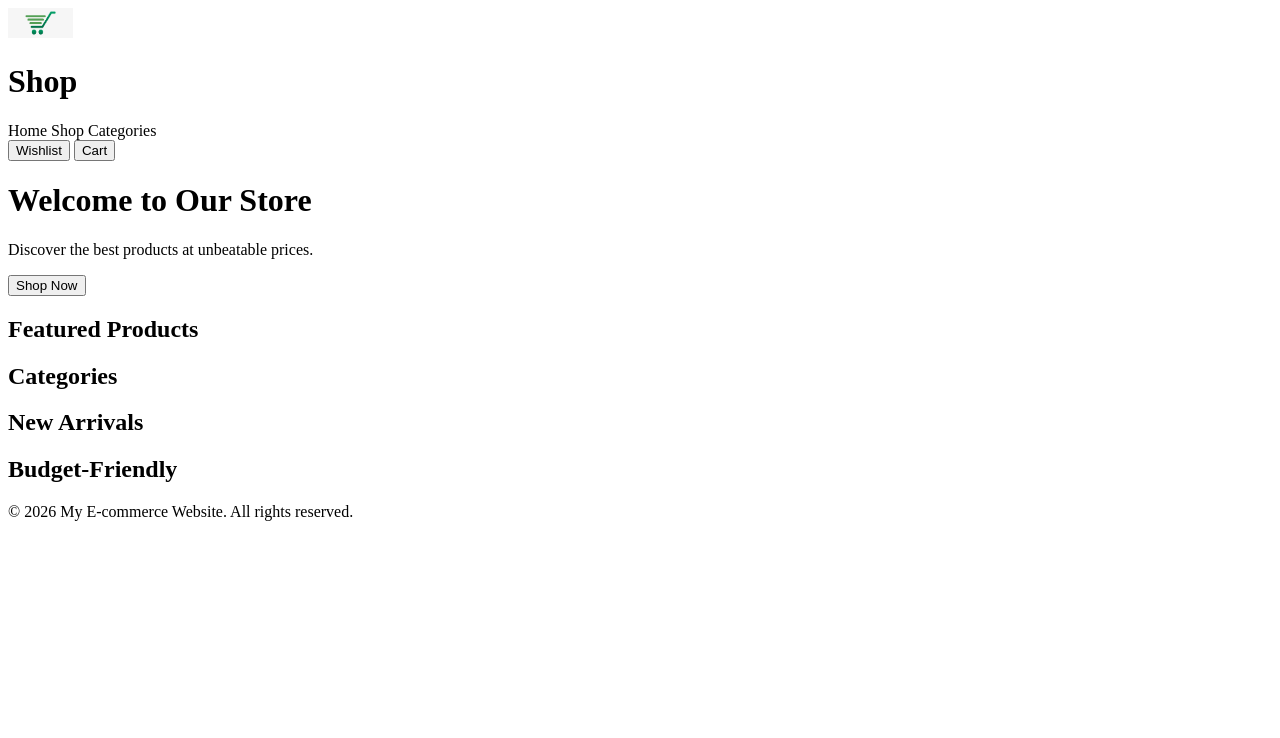
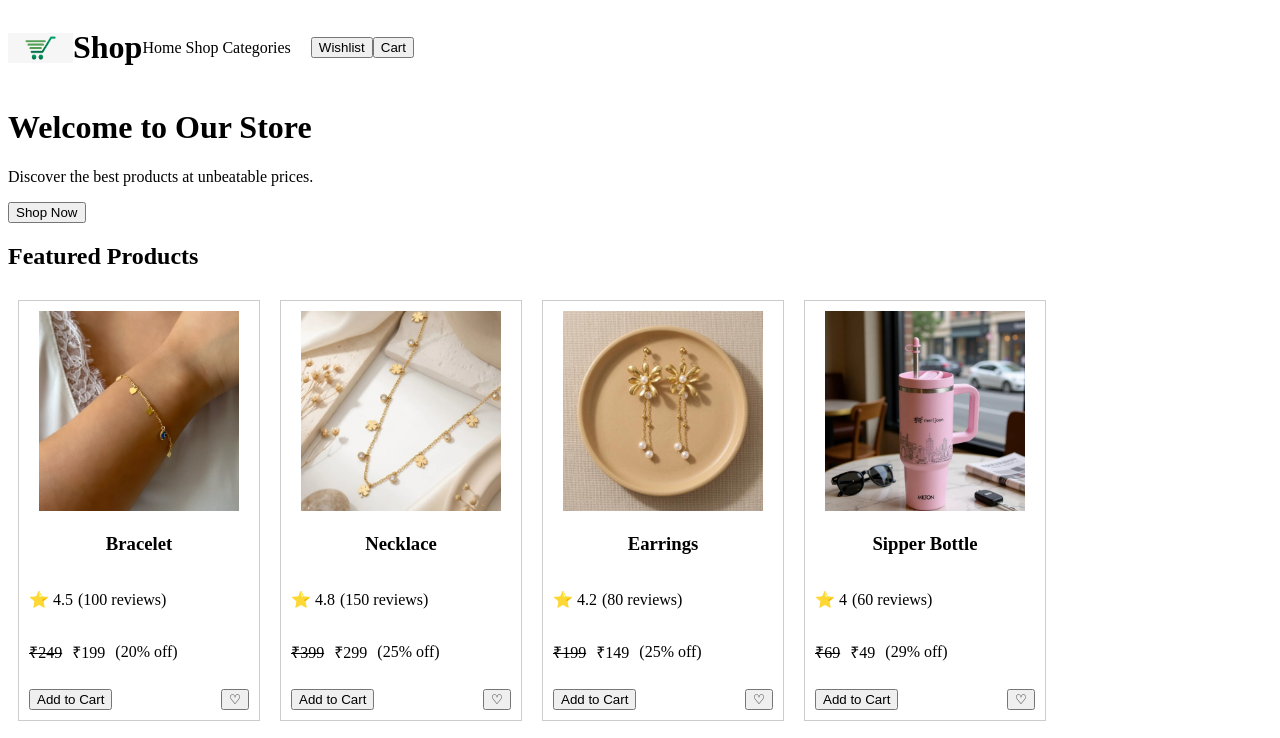
Before and after one commit to ashree937-ux/E-commerce, a plain HTML site: page index.html in a window 1280 px wide. Shown: the top 738 px of the page. Drawn offline with Linux system fonts and the light colour scheme.

Commit message:
Added product cards

```diff
--- a/css/style.css
+++ b/css/style.css
@@ -0,0 +1,47 @@
+.product-image {
+    width: 200px;
+    height: 200px;
+    object-fit: cover;
+}
+
+.price-container {
+    display: flex;
+    align-items: center;
+    gap: 10px;
+}
+
+.original-price {
+    text-decoration: line-through;
+}
+
+.review-container {
+    display: flex;
+    align-items: center;
+    gap: 5px;
+}
+
+.action-container {
+    display: flex;
+    justify-content: space-between;
+    margin-top: 10px;
+}
+
+.header {
+    display: flex;
+    align-items: center;
+}
+
+.nav-links {
+    margin-right: 20px;
+    text-decoration: none;
+    color: black;
+}
+
+.product-card {
+    border: 1px solid #ccc;
+    padding: 10px;
+    margin: 10px;
+    width: 220px;
+    text-align: center;
+    display: inline-block;
+}
--- a/index.html
+++ b/index.html
@@ -11,7 +11,7 @@
             <div class="header">
                 <img src="assets/images/logo.png" alt="Logo" width="65" height="30">
                 <h1>Shop</h1>
-                <nav>
+                <nav class="nav-links">
                     <a>Home</a>
                     <a>Shop</a>
                     <a>Categories</a>
@@ -53,5 +53,7 @@
             </div>
         </footer>
         <script src="js/products.js"></script>
+        <script src="js/utils.js"></script>
+        <script src="js/app.js"></script>
     </body>
 </html>
--- a/js/app.js
+++ b/js/app.js
@@ -1 +1,57 @@
-createElement()
+const productContainer = document.querySelector('.product-container');
+console.log(productContainer);
+
+function createProductCard(product) {
+    const productCard = document.createElement('div');
+    productCard.classList.add('product-card');
+
+    const productImage = document.createElement('img');
+    productImage.src = product.image;
+    productImage.alt = product.name;
+    productImage.classList.add('product-image');
+    productCard.append(productImage);
+
+    const productName = document.createElement('h3');
+    productName.textContent = product.name;
+    productCard.append(productName);
+
+    const reviewContainer = document.createElement('div');
+    reviewContainer.classList.add('review-container');
+    const productRating = document.createElement('p');
+    productRating.textContent = `⭐ ${product.rating}`;
+    const productReviews = document.createElement('p');
+    productReviews.textContent = `(${product.reviews} reviews)`;
+    reviewContainer.append(productRating, productReviews);
+    productCard.append(reviewContainer);
+
+    const priceContainer = document.createElement('div');
+    priceContainer.classList.add('price-container');
+    const productOriginalPrice = document.createElement('p');
+    productOriginalPrice.textContent = `₹${product.originalPrice}`;
+    productOriginalPrice.classList.add('original-price');
+    const productPrice = document.createElement('p');
+    productPrice.textContent = `₹${product.price}`;
+    productPrice.classList.add('product-price');
+    const productDiscount = document.createElement('p');
+    const discountPercentage = calculateDiscount(product.originalPrice, product.price);
+    productDiscount.textContent = `(${discountPercentage}% off)`;
+    priceContainer.append(productOriginalPrice, productPrice, productDiscount);
+    productCard.append(priceContainer);
+
+    const actionContainer = document.createElement('div');
+    actionContainer.classList.add('action-container');
+    const addToCartButton = document.createElement('button');
+    addToCartButton.textContent = 'Add to Cart';
+    addToCartButton.classList.add('add-to-cart-button');
+    const wishList = document.createElement('button');
+    wishList.textContent = '♡';
+    wishList.classList.add('wishlist-button');
+    actionContainer.append(addToCartButton, wishList);
+    productCard.append(actionContainer);
+
+    productContainer.append(productCard);
+}
+
+products.forEach(currentelement => {
+    createProductCard(currentelement);
+});
--- a/js/products.js
+++ b/js/products.js
@@ -7,7 +7,7 @@ const products = [
         originalPrice: 249,
         rating: 4.5,
         reviews: 100,
-        image: "bracelet.jpg",
+        image: "assets/images/Bracelet.webp",
         description: "This is a Bracelet",
         stock: 10,
         tags: ["jewelry", "wearable", "fashion", "bracelet", "accessory"],
@@ -22,7 +22,7 @@ const products = [
         originalPrice: 399,
         rating: 4.8,
         reviews: 150,
-        image: "necklace.jpg",
+        image: "assets/images/necklace.webp",
         description: "This is a Necklace",
         stock: 5,
         tags: ["jewelry", "wearable", "fashion", "necklace", "accessory"],
@@ -37,7 +37,7 @@ const products = [
         originalPrice: 199,
         rating: 4.2,
         reviews: 80,
-        image: "earrings.jpg",
+        image: "assets/images/earring.jpg",
         description: "This is a pair of Earrings",
         stock: 15,
         tags: ["jewelry", "wearable", "fashion", "earrings", "accessory"],
@@ -52,7 +52,7 @@ const products = [
         originalPrice: 69,
         rating: 4.0,
         reviews: 60,
-        image: "sipper-bottle.jpg",
+        image: "assets/images/sipper-bottle.webp",
         description: "This is a Sipper Bottle",
         stock: 20,
         tags: ["bottles", "fashion", "sipper", "water-bottle"],
@@ -67,7 +67,7 @@ const products = [
         originalPrice: 129,
         rating: 4.3,
         reviews: 90,
-        image: "top.jpg",
+        image: "assets/images/top.webp",
         description: "This is a Top",
         stock: 8,
         tags: ["clothing", "fashion", "top", "wearable"],
@@ -82,7 +82,7 @@ const products = [
         originalPrice: 99,
         rating: 4.1,
         reviews: 70,
-        image: "t-shirt.jpg",
+        image: "assets/images/t-shirt.jpeg",
         description: "This is a T-Shirt",
         stock: 12,
         tags: ["clothing", "fashion", "t-shirt", "wearable"],
@@ -97,7 +97,7 @@ const products = [
         originalPrice: 199,
         rating: 4.4,
         reviews: 110,
-        image: "jeans.jpg",
+        image: "assets/images/jeans.avif",
         description: "This is a pair of Jeans",
         stock: 6,
         tags: ["clothing", "fashion", "jeans", "wearable"],
@@ -112,7 +112,7 @@ const products = [
         originalPrice: 399,
         rating: 4.7,
         reviews: 160,
-        image: "dress.jpg",
+        image: "assets/images/dress.jpeg",
         description: "This is a Dress",
         stock: 8,
         tags: ["clothing", "fashion", "dress", "wearable"],
@@ -127,7 +127,7 @@ const products = [
         originalPrice: 249,
         rating: 4.6,
         reviews: 130,
-        image: "sneakers.jpg",
+        image: "assets/images/sneaker.jpeg",
         description: "This is a pair of Sneakers",
         stock: 5,
         tags: ["footwear", "fashion", "sneakers", "wearable"],
@@ -142,7 +142,7 @@ const products = [
         originalPrice: 199,
         rating: 4.2,
         reviews: 90,
-        image: "sandals.jpg",
+        image: "assets/images/sandal.jpeg",
         description: "This is a pair of Sandals",
         stock: 14,
         tags: ["footwear", "fashion", "sandals", "wearable"],
@@ -151,13 +151,13 @@ const products = [
     },
     {
         id: 11,
-        name: "Book",
+        name: "Harry Potter Book",
         category: "Books",
         price: 299,
         originalPrice: 399,
         rating: 4.7,
         reviews: 160,
-        image: "book.jpg",
+        image: "assets/images/book.jpeg",
         description: "This is a Book",
         stock: 4,
         tags: ["book", "reading"],
@@ -172,7 +172,7 @@ const products = [
         originalPrice: 249,
         rating: 4.5,
         reviews: 120,
-        image: "sunglasses.jpg",
+        image: "assets/images/sunglasses.jpeg",
         description: "This is a pair of Sunglasses",
         stock: 7,
         tags: ["accessories", "fashion", "sunglasses", "wearable"],
@@ -187,7 +187,7 @@ const products = [
         originalPrice: 129,
         rating: 4.3,
         reviews: 80,
-        image: "hat.jpg",
+        image: "assets/images/hat.png",
         description: "This is a Hat",
         stock: 10,
         tags: ["accessories", "fashion", "hat", "wearable"],
@@ -202,7 +202,7 @@ const products = [
         originalPrice: 399,
         rating: 4.8,
         reviews: 140,
-        image: "watch.jpg",
+        image: "assets/images/watch.jpeg",
         description: "This is a Watch",
         stock: 3,
         tags: ["accessories", "fashion", "watch", "wearable"],
@@ -217,7 +217,7 @@ const products = [
         originalPrice: 199,
         rating: 4.4,
         reviews: 100,
-        image: "wallet.jpg",
+        image: "assets/images/wallet.jpeg",
         description: "This is a Wallet",
         stock: 6,
         tags: ["accessories", "fashion", "wallet", "wearable"],
--- /dev/null
+++ b/js/utils.js
@@ -0,0 +1,4 @@
+function calculateDiscount(originalPrice, price) {
+    const dis = ((originalPrice -price) / originalPrice) * 100;
+    return Math.round(dis);
+}
```
Also changed, not shown: assets/images/Bracelet.webp (added), assets/images/book.jpeg (added), assets/images/dress.jpeg (added), assets/images/earring.jpg (added), assets/images/hat.png (added), assets/images/jeans.avif (added), assets/images/necklace.webp (added), assets/images/sandal.jpeg (added), assets/images/sipper-bottle.webp (added), assets/images/sneaker.jpeg (added), assets/images/sunglasses.jpeg (added), assets/images/t-shirt.jpeg (added), assets/images/top.webp (added), assets/images/wallet.jpeg (added), 1 more files.
